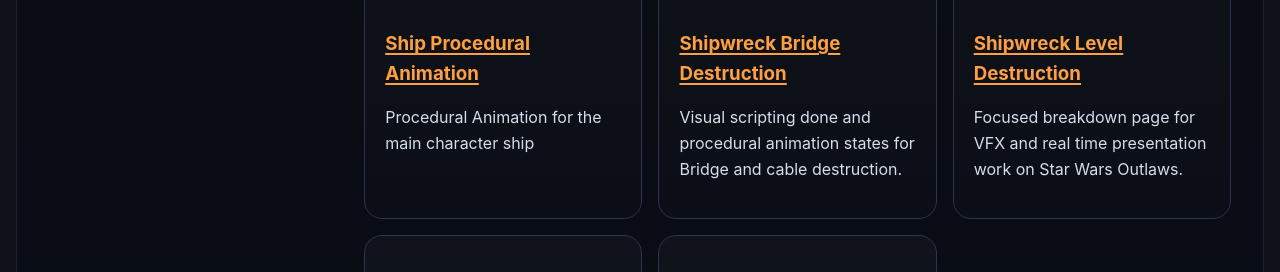
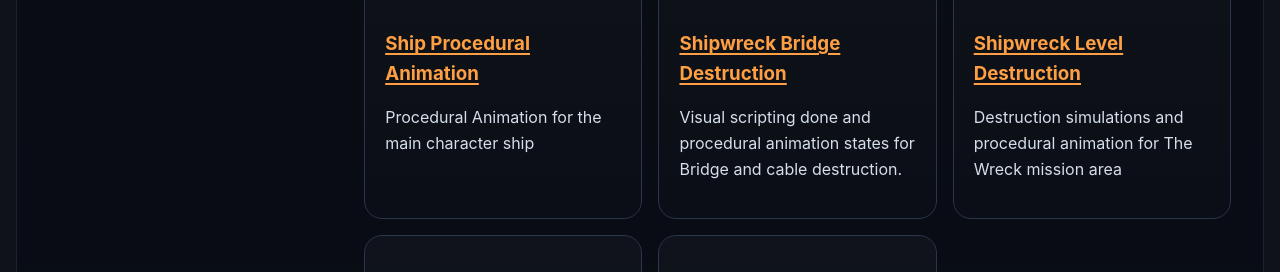
Before and after one commit to ianistor/ian_mywebsite, a Jekyll site: the page built from _projects/star-wars-outlaws.md, in a window 1280 px wide, cut to the strip 1408-1680 px from the top of the page. Built offline with Jekyll 4.4.1, drawn with Linux system fonts in a browser that asks for light colours; nearby versions of some CDN libraries.

Commit message:
Update shipwreck.md

```diff
--- a/projects/star-wars-outlaws/shipwreck.md
+++ b/projects/star-wars-outlaws/shipwreck.md
@@ -6,10 +6,11 @@
 parent_slug: star-wars-outlaws
 parent_permalink: /projects/star-wars-outlaws/
 image: /assets/images/projects_showcase/wreck.jpg
-summary: "Focused breakdown page for VFX and real time presentation work on Star Wars Outlaws."
+summary: "Destruction simulations and procedural animation for The Wreck mission area"
 ---
 
 I was in charge in simulating and implementing the destruction for one of our main mission "The Shipwreck", where the environment collapses in front of the player.
+
 The simulations were done in Houdini and exported and integrated as VAT simulations, this helps us in use the GPU as much as we can and offset some CPU costs that are associated with traditional animation workflows.
 The dust and small particles were made by our VFX Artist Baptiste Erades
 This wouldn't have been possible without our amazing level designers, environment artists, prop artists and quest designers.
```
